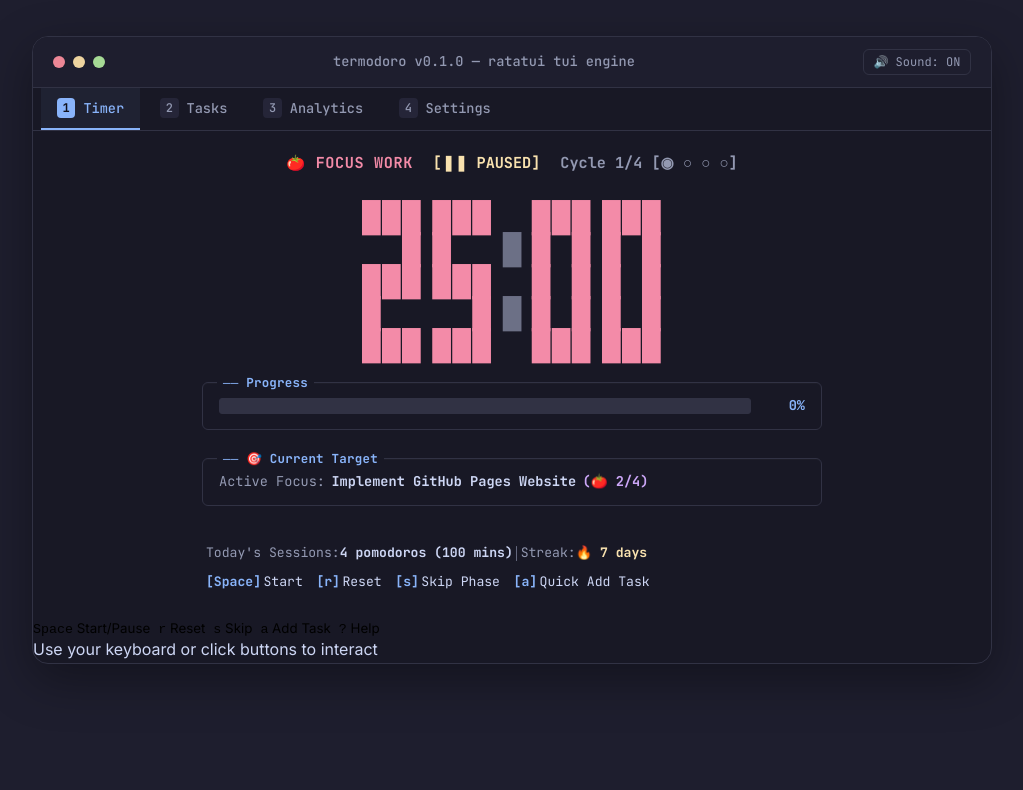
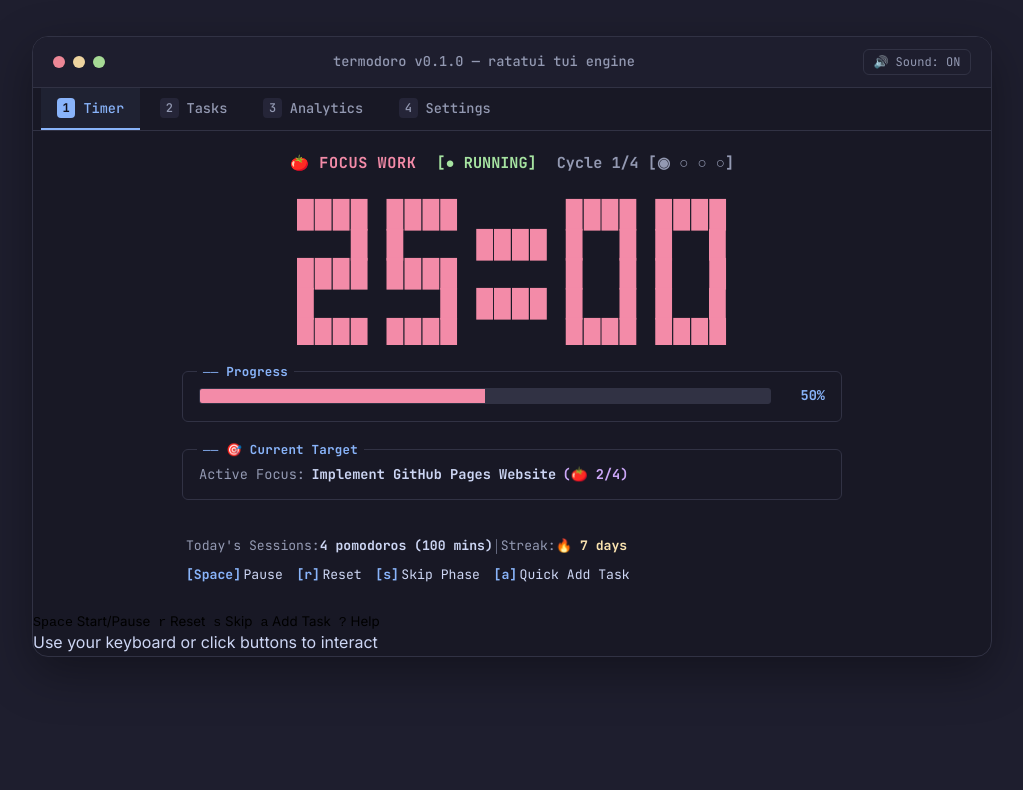
Before and after one commit to amanalip/Termodoro, a plain HTML site: page docs/index.html in a window 1280 px wide. Shown: the part 603-1393 px from the top of the page, without its empty margins (128-1151 px from the left). Drawn offline with Linux system fonts and the light colour scheme.

Commit message:
fix(web): resolve simulator block digit alignment and asset caching
- Replace segmented digit spans with unified 5-line `renderBigTime`
  rasterizer (`tui-big-clock`) matching `src/ui/digits.rs` to prevent
  vertical glyph splitting and character wrapping.
- Enforce explicit dimensions, centering, and borders on `ratatui-box`
  and layout containers across Timer, Tasks, Stats, and Settings tabs.
- Add asset cache-busting query versions to `style.css` and `app.js`
  to prevent stale stylesheet caching on GitHub Pages.

```diff
--- a/docs/app.js
+++ b/docs/app.js
@@ -191,25 +191,34 @@ function applyTheme(themeKey) {
 }
 
 // ============================================================================
-// 2. 5x3 Block Digits Rasterizer (matching Ratatui implementation)
+// 2. 5x4 Block Digits Rasterizer (matching src/ui/digits.rs)
 // ============================================================================
 const DIGIT_PATTERNS = {
-  '0': ['███', '█ █', '█ █', '█ █', '███'],
-  '1': [' ██', '  █', '  █', '  █', '  █'],
-  '2': ['███', '  █', '███', '█  ', '███'],
-  '3': ['███', '  █', '███', '  █', '███'],
-  '4': ['█ █', '█ █', '███', '  █', '  █'],
-  '5': ['███', '█  ', '███', '  █', '███'],
-  '6': ['███', '█  ', '███', '█ █', '███'],
-  '7': ['███', '  █', '  █', '  █', '  █'],
-  '8': ['███', '█ █', '███', '█ █', '███'],
-  '9': ['███', '█ █', '███', '  █', '███'],
-  ':': [' ', '█', ' ', '█', ' ']
+  '0': ['████', '█  █', '█  █', '█  █', '████'],
+  '1': ['  ██', '  ██', '  ██', '  ██', '  ██'],
+  '2': ['████', '   █', '████', '█   ', '████'],
+  '3': ['████', '   █', '████', '   █', '████'],
+  '4': ['█  █', '█  █', '████', '   █', '   █'],
+  '5': ['████', '█   ', '████', '   █', '████'],
+  '6': ['████', '█   ', '████', '█  █', '████'],
+  '7': ['████', '   █', '   █', '   █', '   █'],
+  '8': ['████', '█  █', '████', '█  █', '████'],
+  '9': ['████', '█  █', '████', '   █', '████'],
+  ':': ['    ', ' ██ ', '    ', ' ██ ', '    '],
+  ' ': ['    ', '    ', '    ', '    ', '    ']
 };
 
-function renderBlockDigit(char) {
-  const pattern = DIGIT_PATTERNS[char] || DIGIT_PATTERNS['0'];
-  return pattern.join('\n');
+function renderBigTime(mins, secs) {
+  const str = String(mins).padStart(2, '0') + ':' + String(secs).padStart(2, '0');
+  const lines = ['', '', '', '', ''];
+  for (let i = 0; i < str.length; i++) {
+    const pattern = DIGIT_PATTERNS[str[i]] || DIGIT_PATTERNS[' '];
+    for (let row = 0; row < 5; row++) {
+      if (i > 0) lines[row] += ' ';
+      lines[row] += pattern[row];
+    }
+  }
+  return lines.join('\n');
 }
 
 // ============================================================================
@@ -359,20 +368,14 @@ function updateClockDisplay() {
   const mins = Math.floor(state.timeRemaining / 60);
   const secs = state.timeRemaining % 60;
 
-  const minStr = String(mins).padStart(2, '0');
-  const secStr = String(secs).padStart(2, '0');
+  const clockEl = document.getElementById('sim-big-clock');
+  const t = THEMES[currentThemeKey] || THEMES.catppuccin_mocha;
 
-  const d1 = document.getElementById('digit-1');
-  const d2 = document.getElementById('digit-2');
-  const colon = document.getElementById('digit-colon');
-  const d3 = document.getElementById('digit-3');
-  const d4 = document.getElementById('digit-4');
-
-  if (d1) d1.textContent = renderBlockDigit(minStr[0]);
-  if (d2) d2.textContent = renderBlockDigit(minStr[1]);
-  if (colon) colon.textContent = renderBlockDigit(':');
-  if (d3) d3.textContent = renderBlockDigit(secStr[0]);
-  if (d4) d4.textContent = renderBlockDigit(secStr[1]);
+  if (clockEl) {
+    clockEl.textContent = renderBigTime(mins, secs);
+    clockEl.style.color = state.phase === 'work' ? t.work :
+                          state.phase === 'shortBreak' ? t.shortBreak : t.longBreak;
+  }
 
   const total = state.phase === 'work' ? state.workDurationMins * 60 :
                 state.phase === 'shortBreak' ? state.shortBreakMins * 60 : state.longBreakMins * 60;
--- a/docs/index.html
+++ b/docs/index.html
@@ -17,7 +17,7 @@
 
   <!-- Favicon -->
   <link rel="icon" type="image/svg+xml" href="favicon.svg" />
-  <link rel="stylesheet" href="style.css" />
+  <link rel="stylesheet" href="style.css?v=20260818c" />
 </head>
 <body>
 
@@ -143,14 +143,8 @@
                     <span class="ratatui-cycle-tracker" id="sim-cycle-tracker">Cycle 1/4 [<span id="sim-cycle-dots">◉ ○ ○ ○</span>]</span>
                   </div>
 
-                  <!-- 2. Big Block Digits -->
-                  <div class="ratatui-clock-display" id="sim-clock-display">
-                    <pre class="tui-digit" id="digit-1">███&#10;█ █&#10;█ █&#10;█ █&#10;███</pre>
-                    <pre class="tui-digit" id="digit-2">███&#10;  █&#10;███&#10;  █&#10;███</pre>
-                    <pre class="tui-digit-colon" id="digit-colon">&#10; █ &#10;&#10; █ &#10;</pre>
-                    <pre class="tui-digit" id="digit-3">███&#10;█ █&#10;█ █&#10;█ █&#10;███</pre>
-                    <pre class="tui-digit" id="digit-4">███&#10;█ █&#10;█ █&#10;█ █&#10;███</pre>
-                  </div>
+                  <!-- 2. Big Block Digits Banner (matching src/ui/digits.rs) -->
+                  <pre class="tui-big-clock" id="sim-big-clock">████ ████      ████ ████&#10;   █ █    ████ █  █ █  █&#10;████ ████      █  █ █  █&#10;█       █ ████ █  █ █  █&#10;████ ████      ████ ████</pre>
 
                   <!-- 3. Ratatui Gauge Block -->
                   <div class="ratatui-box ratatui-gauge-box">
@@ -957,6 +951,6 @@ zellij run --floating --width 70% --height 70% -- termodoro</code></pre>
   <div class="toast-notice" id="toast-notice">Action notification</div>
 
   <!-- Main JavaScript Engine -->
-  <script src="app.js"></script>
+  <script src="app.js?v=20260818c"></script>
 </body>
 </html>
--- a/docs/style.css
+++ b/docs/style.css
@@ -462,13 +462,14 @@ button {
 
 /* Authentic Ratatui Box & Border Framework */
 .ratatui-box {
+  width: 100%;
   border: 1px solid var(--border-color);
   border-radius: 6px;
   position: relative;
-  padding: 0.75rem 1rem;
+  padding: 0.85rem 1rem;
   background: var(--bg-surface);
-  margin-bottom: 0.75rem;
-  box-shadow: inset 0 1px 0 rgba(255, 255, 255, 0.02);
+  margin-bottom: 0.85rem;
+  box-sizing: border-box;
 }
 
 .ratatui-box-title {
@@ -482,6 +483,7 @@ button {
   color: var(--color-primary);
   font-family: var(--font-mono);
   letter-spacing: 0.02em;
+  white-space: nowrap;
 }
 
 /* Ratatui Table Component */
@@ -558,8 +560,10 @@ button {
   display: flex;
   flex-direction: column;
   align-items: center;
-  gap: 1rem;
+  gap: 0.85rem;
   width: 100%;
+  max-width: 660px;
+  margin: 0 auto;
 }
 
 .ratatui-phase-header {
@@ -588,38 +592,24 @@ button {
 }
 
 /* ASCII Block Digits Clock */
-.ratatui-clock-display {
-  display: flex;
-  align-items: center;
-  justify-content: center;
-  gap: 0.65rem;
-  user-select: none;
-  margin: 0.5rem 0;
-}
-
-.tui-digit {
-  font-family: var(--font-mono);
-  font-size: 1.95rem;
-  line-height: 1.02;
+.tui-big-clock {
+  font-family: 'JetBrains Mono', 'Fira Code', 'Courier New', monospace;
+  font-size: clamp(1.1rem, 2.8vw, 1.75rem);
+  line-height: 1.06;
   letter-spacing: 0.04em;
   font-weight: 900;
   color: var(--color-work);
-  margin: 0;
-}
-
-.tui-digit-colon {
-  font-family: var(--font-mono);
-  font-size: 1.95rem;
-  line-height: 1.02;
-  font-weight: 900;
-  color: var(--text-dim);
-  margin: 0;
+  margin: 0.5rem auto 0.75rem;
+  text-align: center;
+  white-space: pre;
+  display: block;
+  user-select: none;
+  overflow-x: auto;
 }
 
 /* Gauge Block */
 .ratatui-gauge-box {
   width: 100%;
-  max-width: 620px;
 }
 
 .ratatui-gauge-inner {
@@ -658,7 +648,6 @@ button {
 /* Target Box */
 .ratatui-target-box {
   width: 100%;
-  max-width: 620px;
 }
 
 .ratatui-target-inner {
@@ -671,7 +660,6 @@ button {
 /* Timer Footer Summary */
 .ratatui-timer-footer-summary {
   width: 100%;
-  max-width: 620px;
   display: flex;
   flex-direction: column;
   gap: 0.5rem;
@@ -691,6 +679,8 @@ button {
   flex-direction: column;
   gap: 0.85rem;
   width: 100%;
+  max-width: 860px;
+  margin: 0 auto;
 }
 
 .ratatui-filter-inner {
@@ -740,6 +730,8 @@ button {
   flex-direction: column;
   gap: 0.85rem;
   width: 100%;
+  max-width: 860px;
+  margin: 0 auto;
 }
 
 .ratatui-stats-cards-row {
@@ -806,6 +798,8 @@ button {
   flex-direction: column;
   gap: 0.85rem;
   width: 100%;
+  max-width: 860px;
+  margin: 0 auto;
 }
 
 /* Modal overlays in terminal */
```
